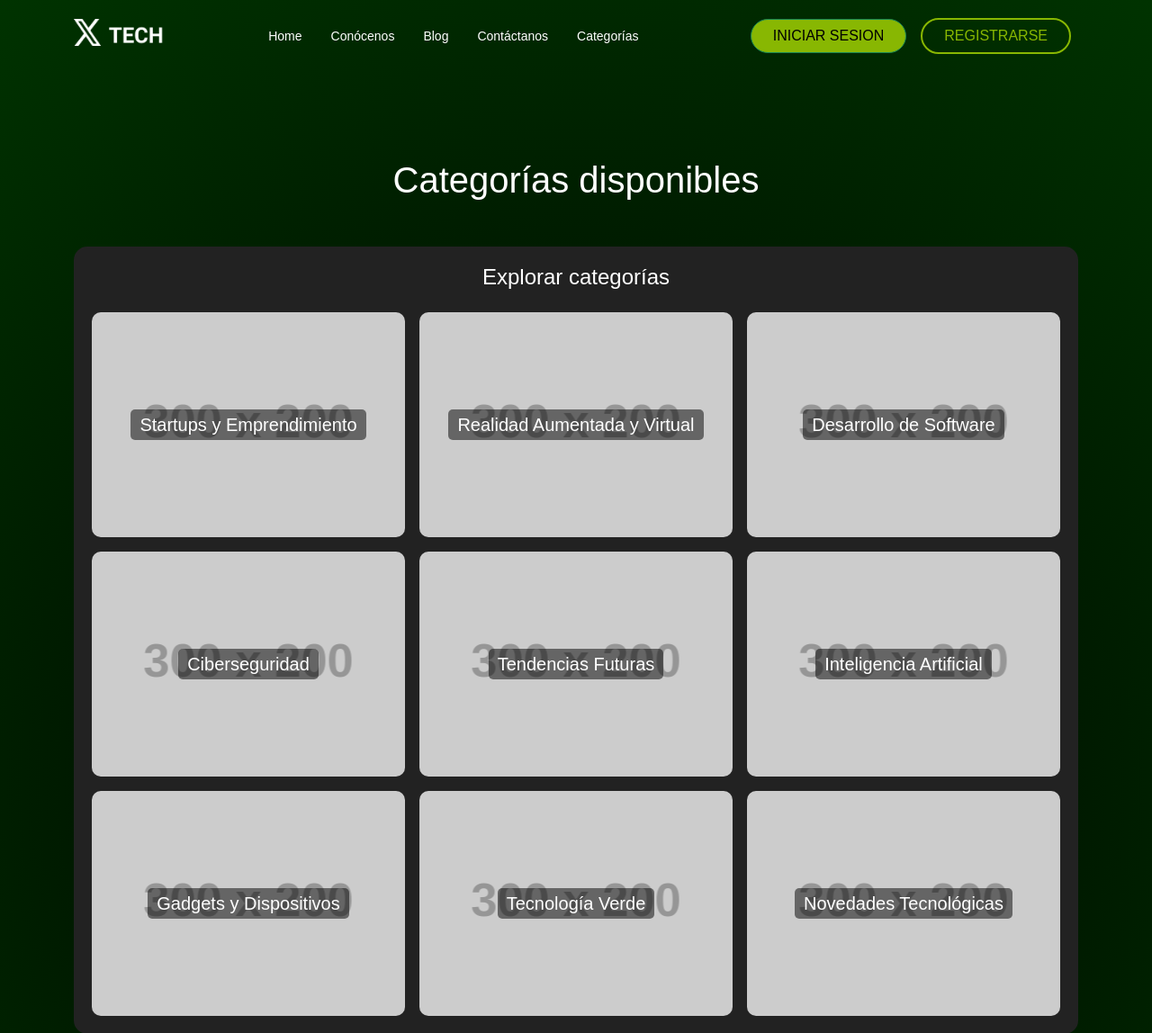
After one commit to anabelaMaciel/proyecto-final-info, a Django app: page /categorias in a window 1280 px wide. The commit adds this page. Shown: the top 1148 px of the page at 90% size. Run offline with Django 5.2, Linux system fonts and the light colour scheme; grey boxes labelled with a size stand in for pictures from a placeholder-image service; some libraries are stand-ins or nearby versions.

Commit message:
Creada la plantilla categorias y corregidos algunos errores de color y posicion

```diff
--- a/apps/blog/templates/base.html
+++ b/apps/blog/templates/base.html
@@ -37,6 +37,13 @@
 
         .verde-lima {
             background-color: #88B702 !important;
+            color: #000 !important;
+        }
+
+        .verde-lima:hover {
+            background-color: #9bce4a !important;
+            color: #FFFFFF !important;
+            border-color: #88B702 !important;
         }
 
         .verde-lima-transparent {
@@ -179,12 +186,12 @@
                 <a class="text-white mx-3" href="{% url 'contactanos' %}">
                     <small>Contáctanos</small>
                 </a>
-                <a class="text-white mx-3" href="#">
+                <a class="text-white mx-3" href="{% url 'categorias' %}">
                     <small>Categorías</small>
                 </a>
             </nav>
             <div class="d-flex flex-wrap align-items-center">
-                <a class="btn rounded-pill verde-lima px-4 btn-success mx-2 my-1 text-white !important" href="{% url 'login' %}">
+                <a class="btn rounded-pill verde-lima px-4 btn-success mx-2 my-1 text-black" href="{% url 'login' %}">
                     INICIAR SESION
                 </a>
                 <a class="btn rounded-pill verde-lima-transparent px-4 btn-transparent mx-2 my-1" href="{% url 'register' %}">
--- /dev/null
+++ b/apps/blog/templates/blog/categorias.html
@@ -0,0 +1,112 @@
+{% extends "base.html" %}
+{% block content %}
+<style>
+    body {
+        background: radial-gradient(circle, rgba(0,0,0,1) 0%, rgba(0,51,0,1) 100%);
+        color: white;
+        font-family: Arial, sans-serif;
+    }
+
+    .category-container {
+        background-color: #222;
+        border-radius: 15px;
+        padding: 20px;
+        margin-top: 50px;
+        max-width: 1200px;
+        margin-left: auto;
+        margin-right: auto;
+    }
+
+    .category-title {
+        color: #FFFF;
+        font-size: 24px;
+        margin-bottom: 20px;
+    }
+
+    .category-card {
+        border-radius: 10px;
+        overflow: hidden;
+        text-align: center;
+        color: white;
+        font-size: 18px;
+        font-weight: bold;
+        display: flex;
+        align-items: center;
+        justify-content: center;
+        height: 200px;
+        background-size: cover;
+        background-position: center;
+    }
+
+    .category-card h5 {
+        margin: 0;
+        background-color: rgba(0, 0, 0, 0.5);
+        padding: 5px 10px;
+        border-radius: 5px;
+    }
+
+    /* Asegura que las tarjetas ocupen el 100% del espacio disponible en pantallas más grandes */
+    @media (min-width: 768px) {
+        .category-card {
+            height: 250px;
+        }
+    }
+</style>
+
+
+<div class="text-center mt-5">
+    <h1>Categorías disponibles</h1>
+</div>
+<div class="category-container">
+    <div class="text-center mb-4">
+        <h2 class="category-title">Explorar categorías</h2>
+    </div>
+    <div class="row g-3">
+        <div class="col-md-4">
+            <div class="category-card" style="background-image: url('https://placehold.co/300x200');">
+                <h5>Startups y Emprendimiento</h5>
+            </div>
+        </div>
+        <div class="col-md-4">
+            <div class="category-card" style="background-image: url('https://placehold.co/300x200');">
+                <h5>Realidad Aumentada y Virtual</h5>
+            </div>
+        </div>
+        <div class="col-md-4">
+            <div class="category-card" style="background-image: url('https://placehold.co/300x200');">
+                <h5>Desarrollo de Software</h5>
+            </div>
+        </div>
+        <div class="col-md-4">
+            <div class="category-card" style="background-image: url('https://placehold.co/300x200');">
+                <h5>Ciberseguridad</h5>
+            </div>
+        </div>
+        <div class="col-md-4">
+            <div class="category-card" style="background-image: url('https://placehold.co/300x200');">
+                <h5>Tendencias Futuras</h5>
+            </div>
+        </div>
+        <div class="col-md-4">
+            <div class="category-card" style="background-image: url('https://placehold.co/300x200');">
+                <h5>Inteligencia Artificial</h5>
+            </div>
+        </div>
+        <div class="col-md-4">
+            <div class="category-card" style="background-image: url('https://placehold.co/300x200');">
+                <h5>Gadgets y Dispositivos</h5>
+            </div>
+        </div>
+        <div class="col-md-4">
+            <div class="category-card" style="background-image: url('https://placehold.co/300x200');">
+                <h5>Tecnología Verde</h5>
+            </div>
+        </div>
+        <div class="col-md-4">
+            <div class="category-card" style="background-image: url('https://placehold.co/300x200');">
+                <h5>Novedades Tecnológicas</h5>
+            </div>
+        </div>
+    </div>
+</div>
+{% endblock %}
--- a/apps/blog/urls.py
+++ b/apps/blog/urls.py
@@ -23,5 +23,6 @@ urlpatterns = [
     path('about', views.about_us, name='about-us'),
     path('contactanos/', views.contactanos, name='contactanos'),
     path('login', views.login, name='login'),
-    path('register', views.register, name='register')
+    path('register', views.register, name='register'),
+    path('categorias', views.categorias, name='categorias'),
 ]
--- a/apps/blog/views.py
+++ b/apps/blog/views.py
@@ -14,3 +14,6 @@ def login(request):
 
 def register(request):
     return render(request, 'blog/register.html')
+
+def categorias(request):
+    return render(request, 'blog/categorias.html')
```
Also changed, not shown: apps/blog/templates/blog/login.html (+74 -19 lines), apps/blog/templates/blog/register.html (+6 -6 lines).
